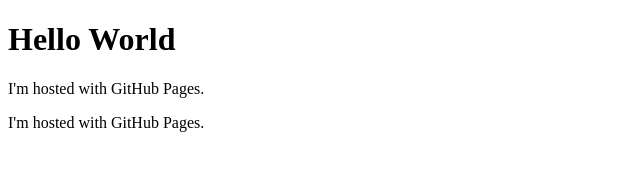
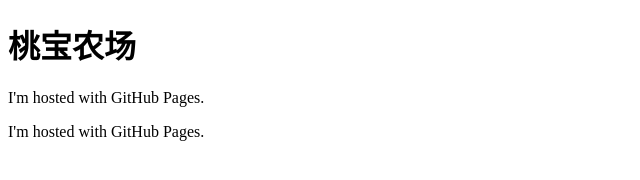
Before and after one commit to taobaofarm/taobaofarm.github.io, a plain HTML site: page index.htm in a window 1280 px wide. Shown: the whole page, without its empty margins (0-640 px from the left). Drawn offline with Linux system fonts and the light colour scheme.

Commit message:
Update index.htm

```diff
--- a/index.htm
+++ b/index.htm
@@ -1,7 +1,7 @@
 <!DOCTYPE html>
 <html>
 <body>
-<h1>Hello World</h1>
+<h1>桃宝农场</h1>
 <p>I'm hosted with GitHub Pages.</p>
 <p>I'm hosted with GitHub Pages.</p>
 </body>
```
